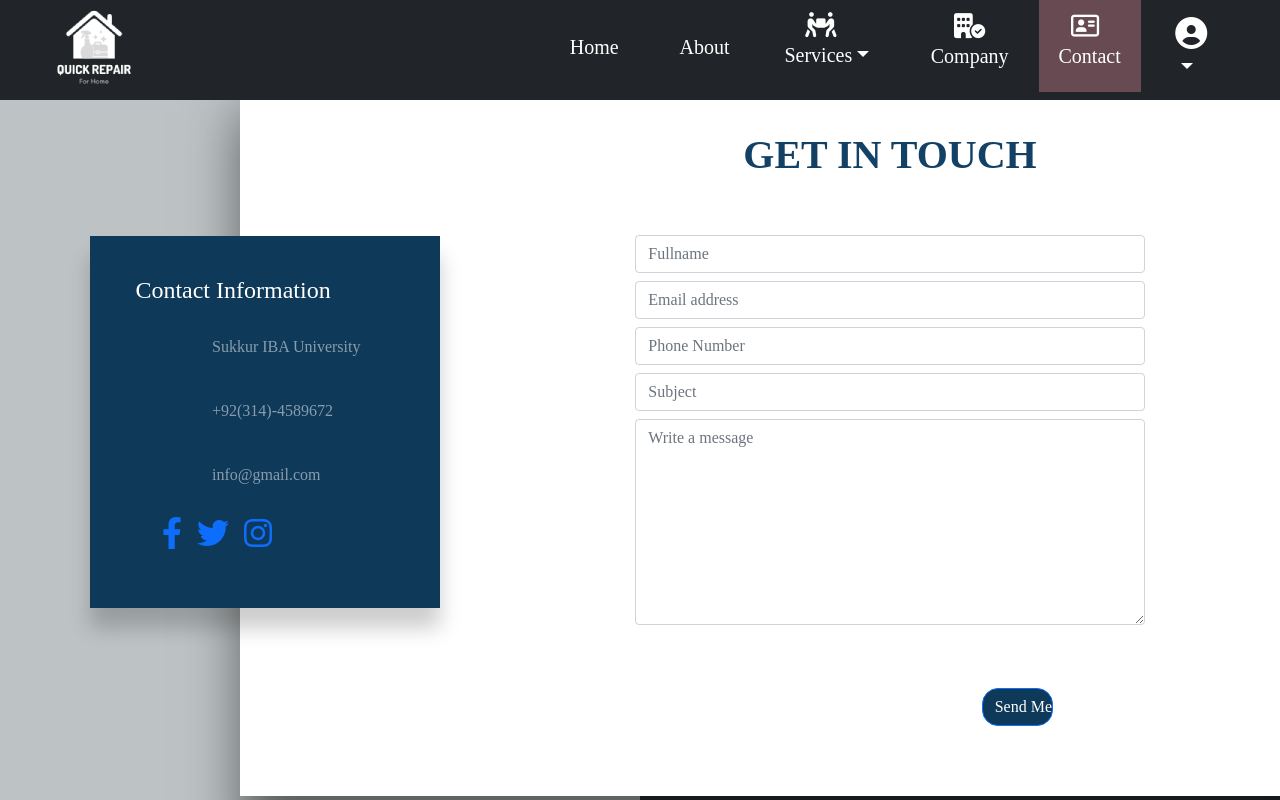
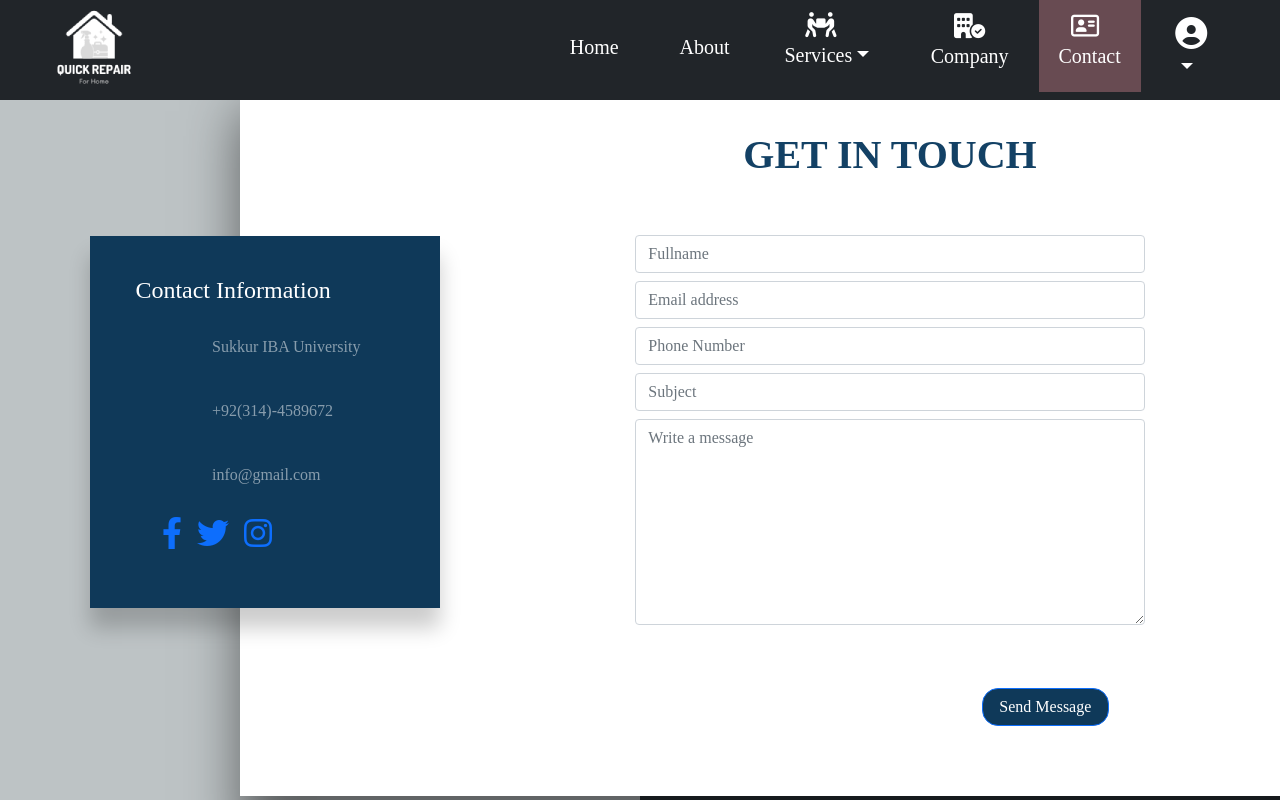
Before and after one commit to Karishma-tejwani/Quick_Repair, a React (Create React App) app: page /contact in a window 1280 px wide. Shown: the top 800 px of the page. Built offline with nearby package versions, Linux system fonts and the light colour scheme; a web font is replaced by a local one.

Commit message:
contact page

```diff
--- a/src/Components/Contact.js
+++ b/src/Components/Contact.js
@@ -3,6 +3,10 @@ import Button from "./Button";
 import "../Style/Style.css";
 
 function Contact() {
+  function handleClick() {
+    alert("Thanks for submiting form!");
+  }
+
   return (
     <>
       <section>
@@ -92,8 +96,9 @@ function Contact() {
                 </div>
                 <div className="col-md-8 pt-5 mx-auto">
                   <input
-                    type="button"
-                    className="btn btn-primary sendBtn"
+                    type="submit"
+                    onClick={handleClick}
+                    className="btn btn-primary sendBtn w-25"
                     value="Send Message"
                   />
                   {/* <Button title="Send Message" style={{ backgroundColor: 'blue' }} cls='mybtn' />                             */}
--- a/src/Dashboard/Add.js
+++ b/src/Dashboard/Add.js
@@ -19,7 +19,10 @@ function Add() {
   const [country, setCountry] = useState("");
   const [getData, setData] = useState([]);
 
+  const adminId = 11;
+
   const { id } = useParams();
+  // console.log("id is ", adminid);
 
   const addData = (e) => {
     e.preventDefault();
@@ -27,7 +30,7 @@ function Add() {
     const val = { name, email, phone, serviceType, address, city, country };
     console.log(val);
 
-    fetch(`http://localhost:1234/addServiceProviderByAdminId?${id}`, {
+    fetch(`http://localhost:1234/addServiceProviderByAdminId?id=${adminId}`, {
       method: "POST",
       headers: { "Content-Type": "application/json" },
       body: JSON.stringify(val),
@@ -37,9 +40,12 @@ function Add() {
   };
 
   useEffect(() => {
-    fetch(`http://localhost:1234/getServiceProviderByAdminId?adminId=11`, {
-      method: "GET",
-    })
+    fetch(
+      `http://localhost:1234/getServiceProviderByAdminId?adminId=${adminId}}`,
+      {
+        method: "GET",
+      }
+    )
       .then((res) => res.json())
       .then((result) => {
         setData(result);
--- a/src/Style/Style.css
+++ b/src/Style/Style.css
@@ -535,6 +535,7 @@ section::before {
 
 .sendBtn {
   margin-left: 68%;
+  /* width:100%; */
 }
 
 /* ---------------Responsive Contact Page----------------- */
```
